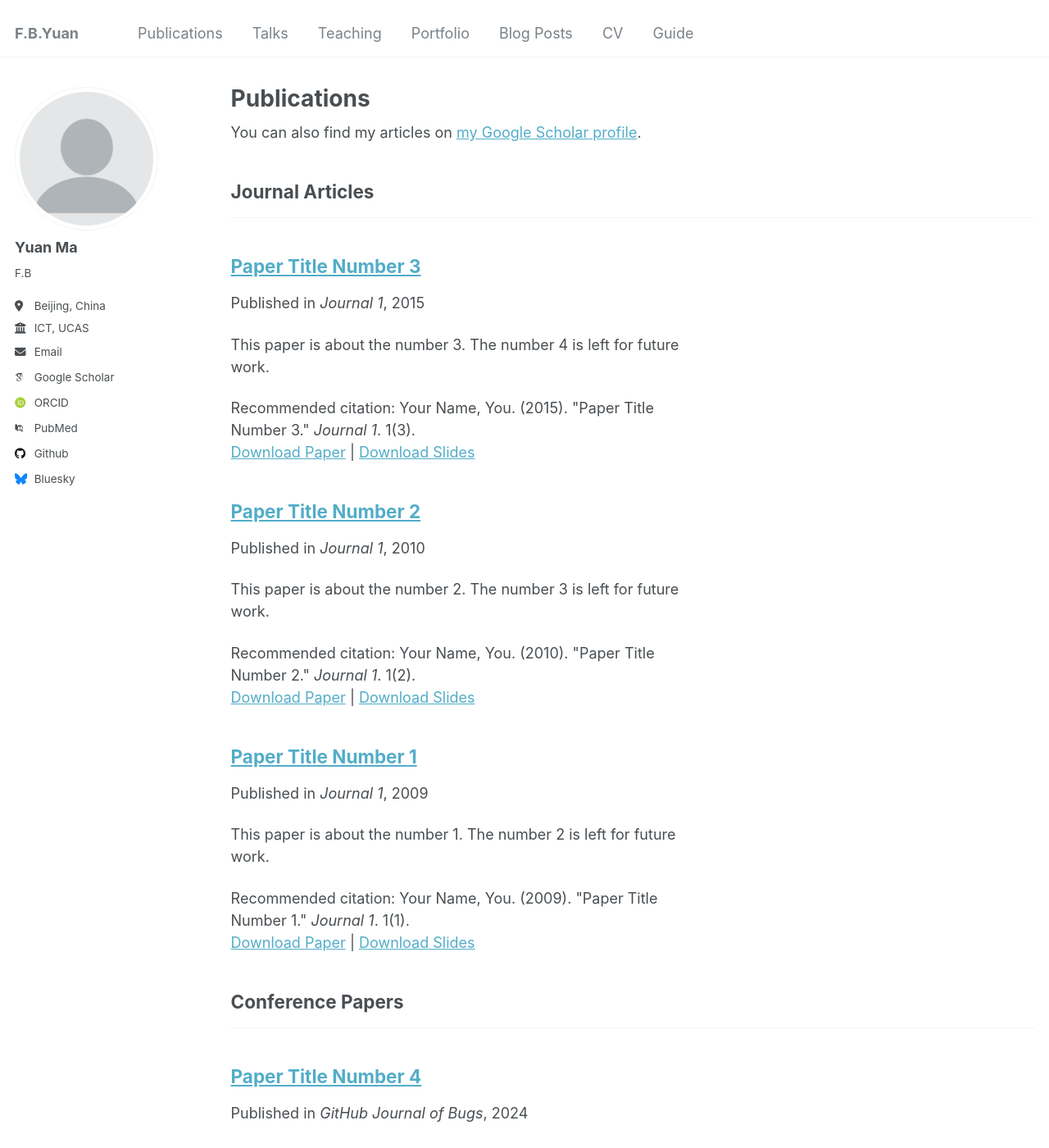
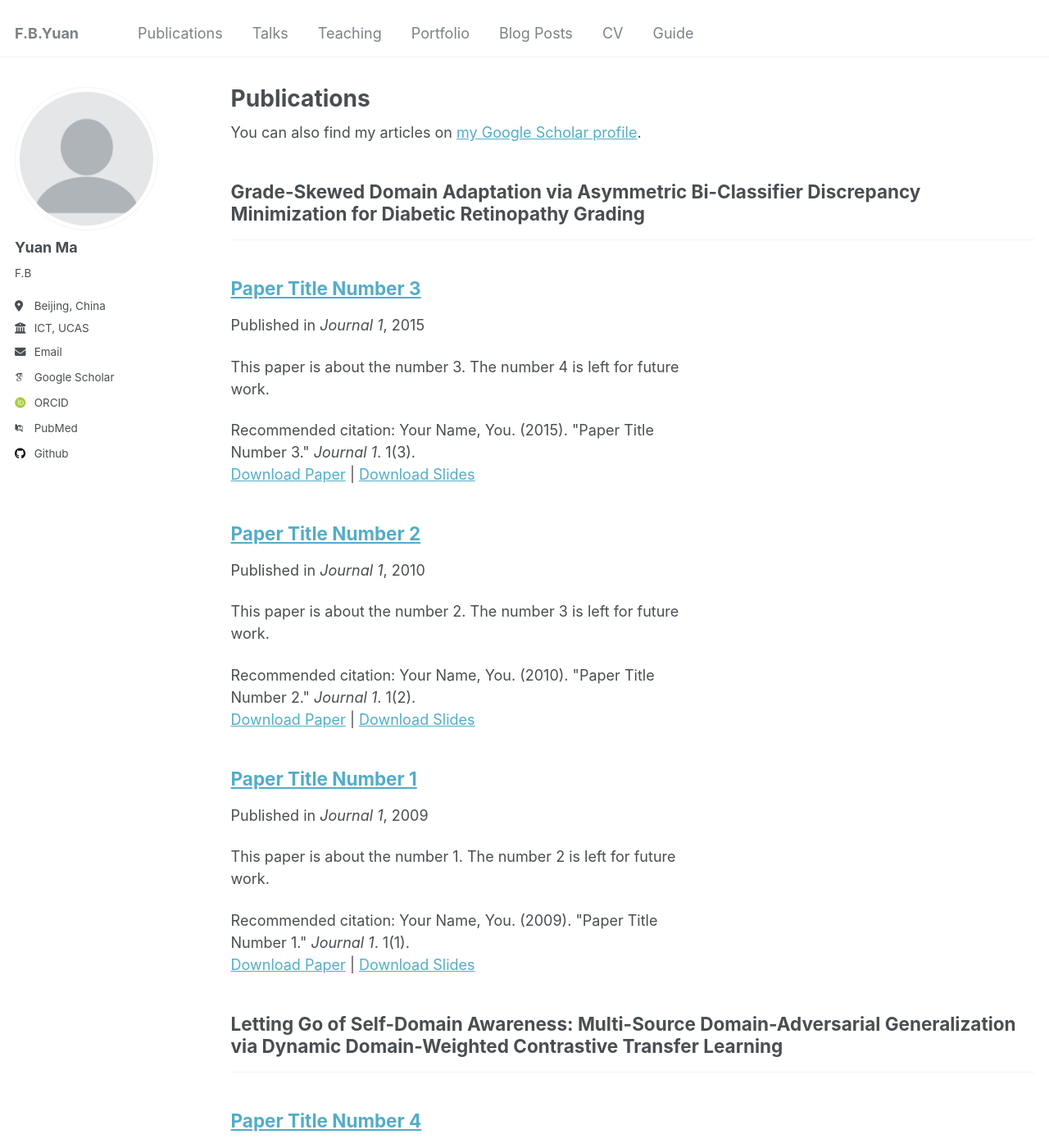
Before and after one commit to FByyyyuan/FByyyyuan.github.io, a Jekyll site: the page built from _pages/publications.html, in a window 1280 px wide and 1400 px high. Shown: the whole window at 82% size. Built offline with Jekyll 4.4.1, drawn with Linux system fonts in a browser that asks for light colours; some web fonts are replaced.

Commit message:
Update _config.yml

```diff
--- a/_config.yml
+++ b/_config.yml
@@ -12,7 +12,7 @@ title                    : "F.B.Yuan"
 title_separator          : "-"
 name                     : &name "Yuan Ma"
 description              : &description "personal description"
-url                      : https://academicpages.github.io # the base hostname & protocol for your site e.g. "https://mmistakes.github.io"
+url                      : https://FByyyyuan/FByyyyuan.github.io # the base hostname & protocol for your site e.g. "https://mmistakes.github.io"
 baseurl                  : "" # the subpath of your site, e.g. "/blog"
 repository               : "FByyyyuan/FByyyyuan.github.io"
 
@@ -32,7 +32,7 @@ author:
 
   # Academic websites
   arxiv            : # URL - Update with the correct link to your profile
-  googlescholar    : "https://scholar.google.com/citations?user=PS_CX0AAAAAJ"
+  googlescholar    : "https://scholar.google.com/citations?user=vU4oUhsAAAAJ&hl=zh-CN"
   impactstory      : # URL
   orcid            : "http://orcid.org/yourorcidurl"
   semantic         : # URL
@@ -44,12 +44,12 @@ author:
   bitbucket        : # Username - Update with your username on the site
   codepen          : # Username
   dribbble         : # Username
-  github           : "academicpages"
+  github           : "FByyyyuan"
   kaggle           : # Username
   stackoverflow    : # User number or user number and name (i.e., use "1" or "1/jeff-atwood")
 
   # Social media
-  bluesky          : "bsky.app" # Replace this with you Bluesky username
+  bluesky          : # Replace this with you Bluesky username
   facebook         : # Username
   flickr           : # Username
   foursquare       : # Username
@@ -76,12 +76,12 @@ author:
 
 # Publication Category - The following the list of publication categories and their headings
 publication_category:
-  books:
-    title: 'Books'
+  # books:
+  #  title: 'Books'
   manuscripts:
-    title: 'Journal Articles'
+    title: 'Grade-Skewed Domain Adaptation via Asymmetric Bi-Classifier Discrepancy Minimization for Diabetic Retinopathy Grading'
   conferences:
-    title: 'Conference Papers'
+    title: 'Letting Go of Self-Domain Awareness: Multi-Source Domain-Adversarial Generalization via Dynamic Domain-Weighted Contrastive Transfer Learning'
 
 # Site Settings
 teaser                   :  # filename of teaser fallback teaser image placed in /images/, .e.g. "500x300.png"
```
